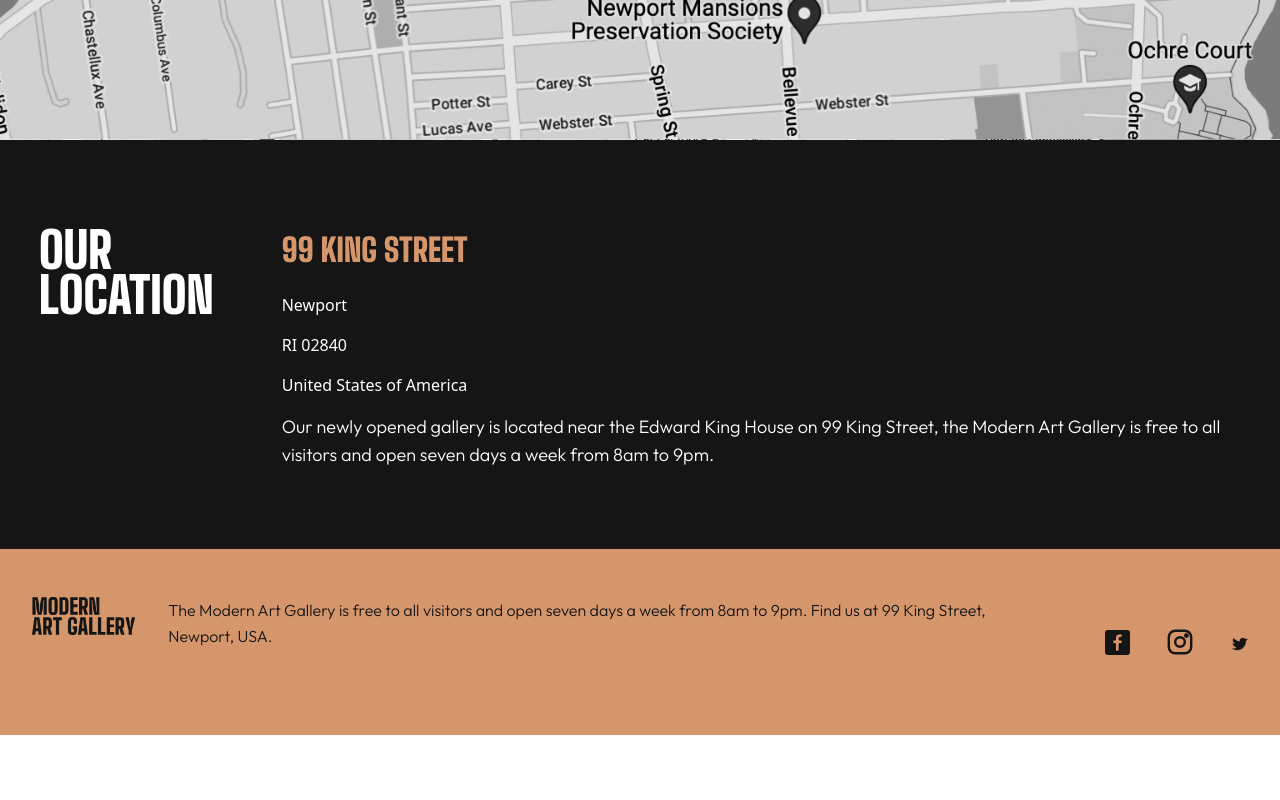
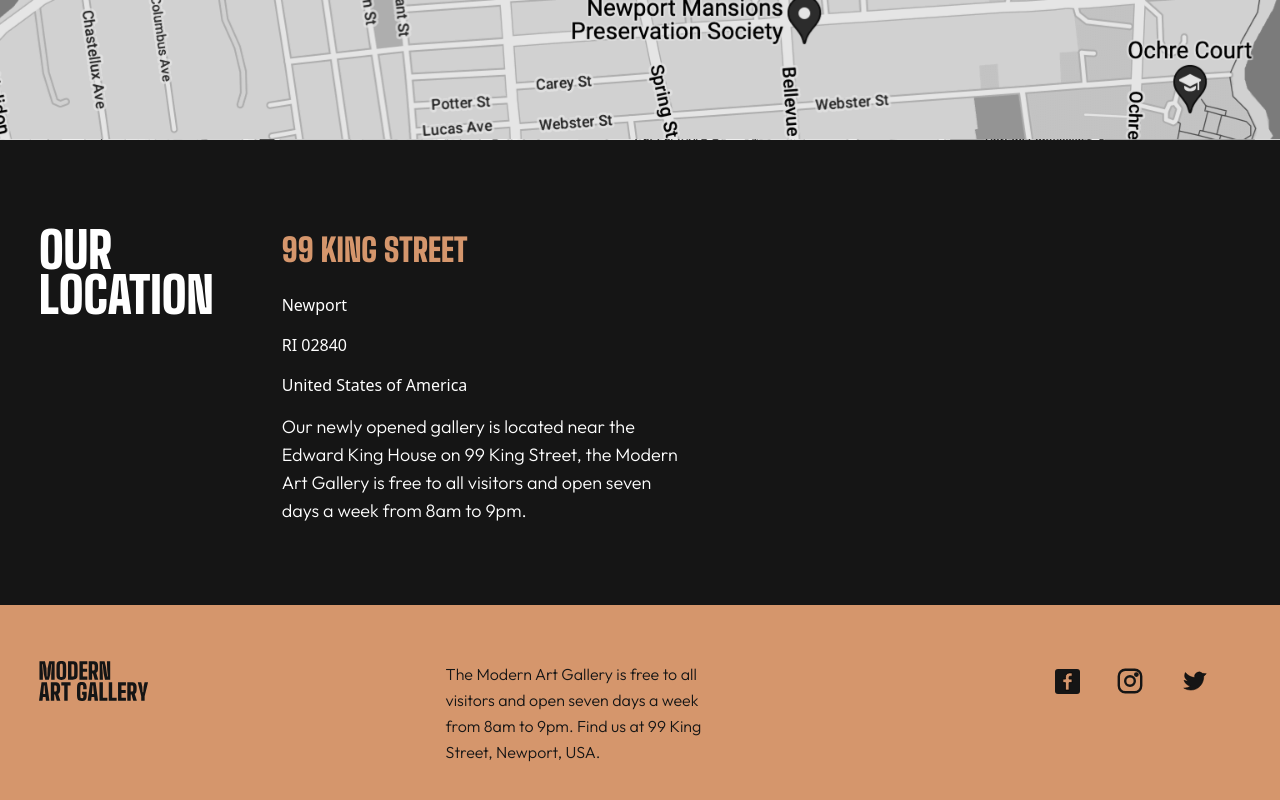
Before and after one commit to Stacy-Riley/art-gallery-website, a plain HTML site: page location.html in a window 1280 px wide. Shown: the part 860-1660 px from the top of the page. Before the commit the page ends 1595 px from the top, so only its background shows below. Drawn offline with nearby package versions, Linux system fonts and the light colour scheme.

Commit message:
Added footer styles to location page in tablet

```diff
--- a/styles/locationStyles.css
+++ b/styles/locationStyles.css
@@ -177,16 +177,37 @@
 
   .section-location-container-address {
     margin-left: 4.25rem;
-  margin-right: 2.5rem;
     padding-top: 5.5rem;
     padding-bottom: 5rem;
+    width: 24.875rem;
   }
 
 /**************************************************/
 /* Location page - Tablet Portrait View*/
 /* Footer Section */
 /**************************************************/
-
+  .footer-location-page-wrapper {
+    align-items: start;
+    justify-content: space-between;
+    padding-top: 3.5rem;
+    padding-bottom: 3.5rem;
   }
 
-/* Next session, continue with the footer of location page in tablet */
+.footer-location-page-container-one-logo {
+    width: 6.878rem;
+	  height: 2.5rem;
+	  margin-left: 2.438rem;
+	  margin-bottom: 0;
+  }
+
+  .footer-location-page-container-two-text p {
+	  margin: 0;
+	  width: 17.563rem;
+	}
+
+	.footer-location-page-container-social-media {
+	  margin-right: 2.5rem;
+	}
+}
+
+/* Next session, continue with the header of location page in desktop */
```
Lines whose indentation alone changed are shown as unchanged.
